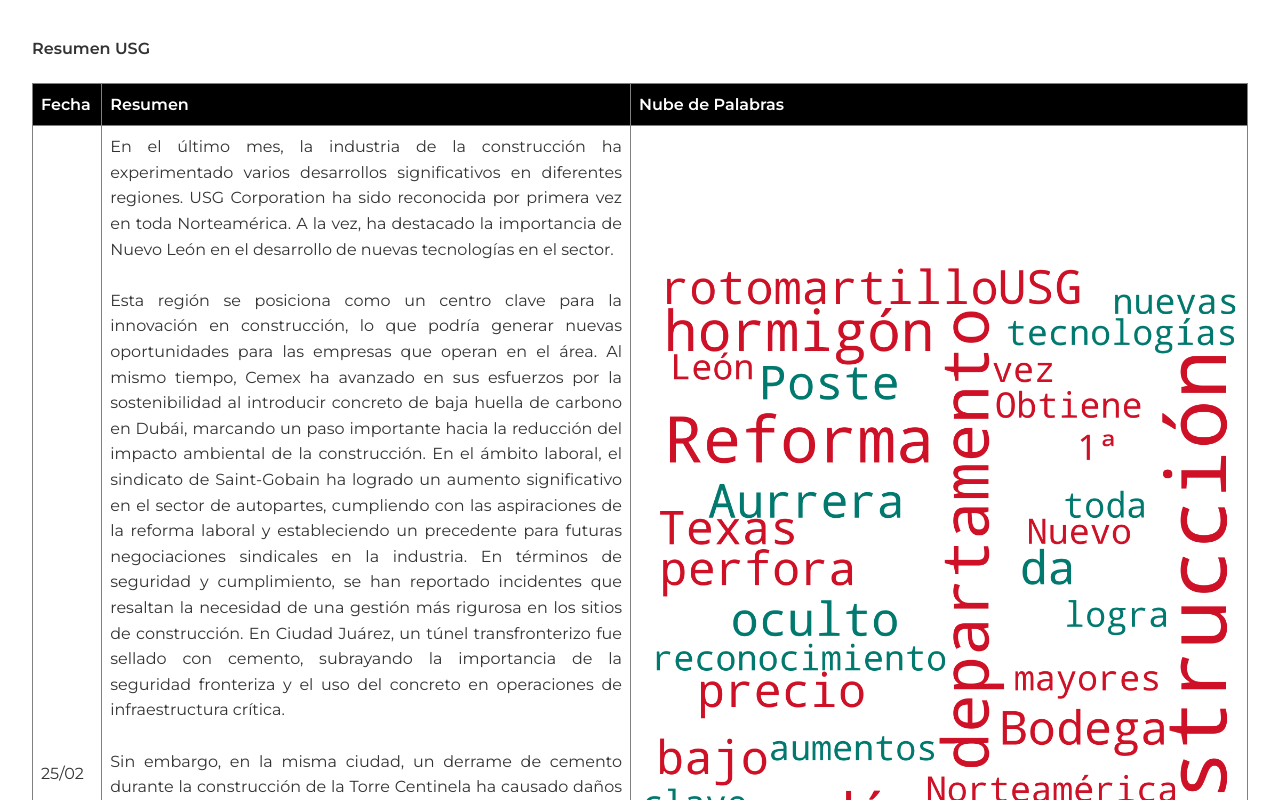
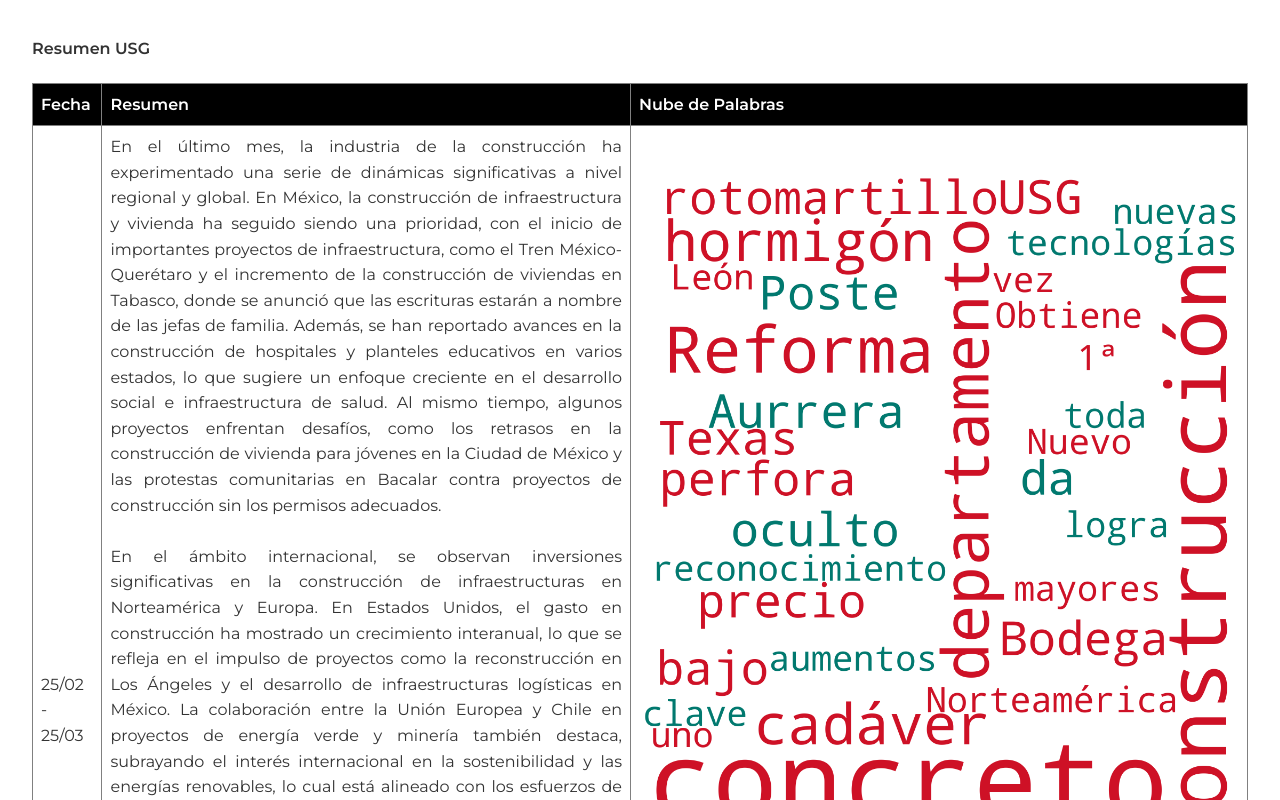
Before and after one commit to ldsanvid/USG, a plain HTML site: page index.html in a window 1280 px wide. Shown: the part 940-1740 px from the top of the page. Drawn offline with Linux system fonts and the light colour scheme; a script that the page names is missing.

Commit message:
resumen ia usg

```diff
--- a/index.html
+++ b/index.html
@@ -204,16 +204,12 @@
             <tbody>
                 <tr>
                     <td style='padding: 8px;'>25/02 - 25/03</td>
-                    <td style='padding: 8px;'>En el último mes, la industria de la construcción ha experimentado varios desarrollos significativos en diferentes regiones. USG Corporation ha sido reconocida por primera vez en toda Norteamérica. A la vez, ha destacado la importancia de Nuevo León en el desarrollo de nuevas tecnologías en el sector.
-                        <br>
-                        <br>Esta región se posiciona como un centro clave para la innovación en construcción, lo que podría generar nuevas oportunidades para las empresas que operan en el área. Al mismo tiempo, Cemex ha avanzado en sus esfuerzos por la sostenibilidad al introducir concreto de baja huella de carbono en Dubái, marcando un paso importante hacia la reducción del impacto ambiental de la construcción. En el ámbito laboral, el sindicato de Saint-Gobain ha logrado un aumento significativo en el sector de autopartes, cumpliendo con las aspiraciones de la reforma laboral y estableciendo un precedente para futuras negociaciones sindicales en la industria. En términos de seguridad y cumplimiento, se han reportado incidentes que resaltan la necesidad de una gestión más rigurosa en los sitios de construcción. En Ciudad Juárez, un túnel transfronterizo fue sellado con cemento, subrayando la importancia de la seguridad fronteriza y el uso del concreto en operaciones de infraestructura crítica.
-                        <br>
-                        <br>Sin embargo, en la misma ciudad, un derrame de cemento durante la construcción de la Torre Centinela ha causado daños a vehículos, lo que enfatiza la necesidad de estrictos controles de calidad y seguridad en los proyectos.
-                        Además, en Hidalgo, se han encontrado cadáveres ocultos bajo planchas de cemento en departamentos, lo que ha generado preocupaciones sobre la supervisión y el control en las obras de construcción.
-                        <br>
-                        <br>Por otro lado, la industria enfrenta ciertos desafíos económicos y de mercado. La caída del 4.2% en la industria de la construcción en enero, acumulando siete meses consecutivos de descensos, pone de relieve la urgencia de reactivar el sector. La industria ha solicitado a las autoridades, como Claudia Sheinbaum, certidumbre y seguridad para fomentar la inversión y el crecimiento. En este contexto, iniciativas como ""Inspira Mujer Construrama 2025"" buscan promover el liderazgo femenino en la industria, lo que podría aportar nuevas perspectivas y soluciones a los desafíos actuales. Por ejemplo, en el Caribe, la isla de Trinidad está experimentando un cambio al abandonar el uso del concreto en la construcción de viviendas, lo que podría influir en las tendencias futuras de materiales de construcción sostenibles, aunque abre un posible frente para la industria tradicional de la construcción al etiquetar negativamente al uso del concreto.
-                        <br>
-                        <br>Estos desarrollos reflejan un panorama complejo para la industria, donde la innovación y la adaptación son esenciales para superar las dificultades actuales.</td>
+                    <td style='padding: 8px;'>En el último mes, la industria de la construcción ha experimentado una serie de dinámicas significativas a nivel regional y global. En México, la construcción de infraestructura y vivienda ha seguido siendo una prioridad, con el inicio de importantes proyectos de infraestructura, como el Tren México-Querétaro y el incremento de la construcción de viviendas en Tabasco, donde se anunció que las escrituras estarán a nombre de las jefas de familia. Además, se han reportado avances en la construcción de hospitales y planteles educativos en varios estados, lo que sugiere un enfoque creciente en el desarrollo social e infraestructura de salud.
+                        Al mismo tiempo, algunos proyectos enfrentan desafíos, como los retrasos en la construcción de vivienda para jóvenes en la Ciudad de México y las protestas comunitarias en Bacalar contra proyectos de construcción sin los permisos adecuados.
+                        <br><br>En el ámbito internacional, se observan inversiones significativas en la construcción de infraestructuras en Norteamérica y Europa. En Estados Unidos, el gasto en construcción ha mostrado un crecimiento interanual, lo que se refleja en el impulso de proyectos como la reconstrucción en Los Ángeles y el desarrollo de infraestructuras logísticas en México.
+                        La colaboración entre la Unión Europea y Chile en proyectos de energía verde y minería también destaca, subrayando el interés internacional en la sostenibilidad y las energías renovables, lo cual está alineado con los esfuerzos de descarbonización en la industria de la construcción, como los avances que reporta Holcim hacia un futuro más sostenible.
+                        <br><br>Sin embargo, la industria también enfrenta desafíos críticos, como las tensiones arancelarias que podrían impactar hasta un 5% del PIB de la construcción en México, según la Cámara Mexicana de la Industria de la Construcción. Estos aranceles, junto con la falta de mano de obra, podrían afectar la construcción de viviendas, aunque el "Plan México" es visto como una posible solución para mitigar estos efectos.
+                        <br><br>Además, se observa una preocupación creciente por los daños ecológicos asociados con proyectos de gran envergadura, como el Tren Maya, lo que ha llevado a algunas comunidades y organizaciones a exigir una mayor participación en la remediación de estos impactos. En conjunto, estos desarrollos subrayan la necesidad de un equilibrio entre el crecimiento del sector y la responsabilidad ambiental y social, algo que se está volviendo cada vez más central en la agenda de la industria.</td>
                     <td style='padding: 8px;'><img src='titulares_usg_2502-2503.png' alt='Nube de Palabras' style='max-width: 600px;'></td>
             </tbody>
         </table>
```
